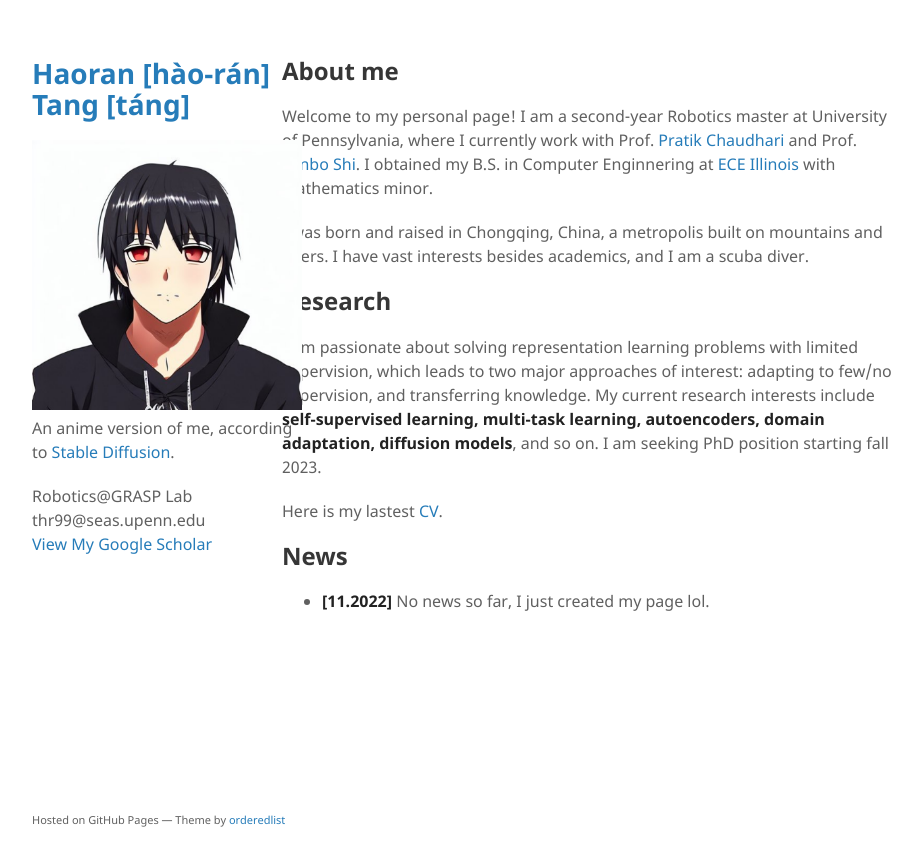
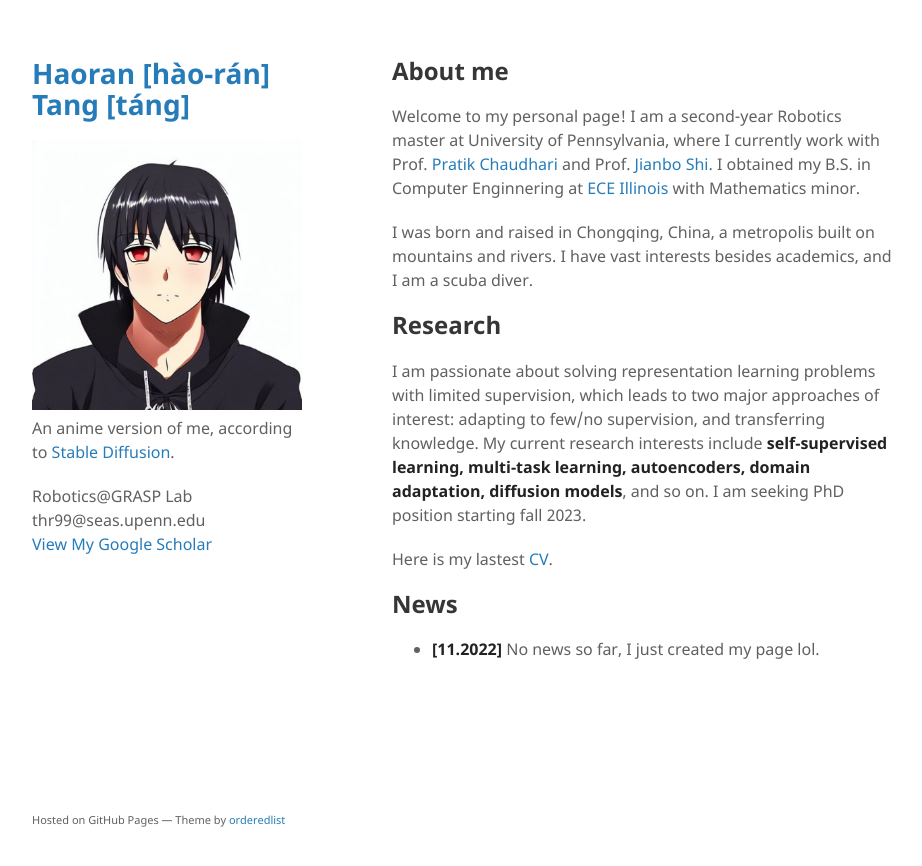
Before and after one commit to HaoranTang/HaoranTang.github.io, a Jekyll site: the page built from index.md, in a window 1280 px wide. Shown: the top 866 px of the page, without its empty margins (178-1100 px from the left). Built offline with Jekyll 4.4.1, drawn with Linux system fonts in a browser that asks for light colours; our own code applies the rules of GitHub Pages for plain Markdown files.

Commit message:
Update jekyll-theme-minimal.scss

```diff
--- a/_sass/jekyll-theme-minimal.scss
+++ b/_sass/jekyll-theme-minimal.scss
@@ -186,7 +186,7 @@ strong {
 }
 
 section {
-  width:610px;
+  width:500px;
   float:right;
   padding-bottom:30px;
 }
```
